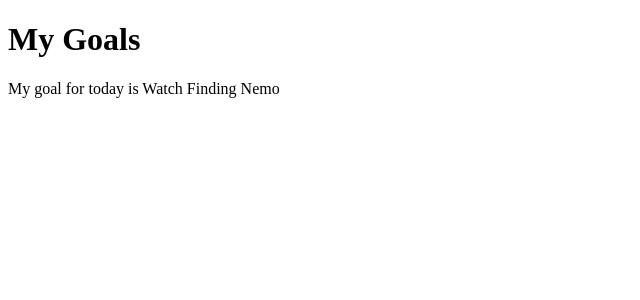
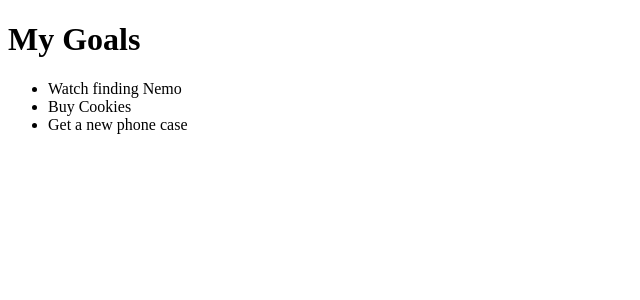
Before and after one commit to Edith-guru/Goals, an Angular app: page / in a window 1280 px wide. Shown: the top 300 px of the page, without its empty margins (0-640 px from the left). Built offline with nearby package versions, Linux system fonts and the light colour scheme.

Commit message:
directive loop for goals in app.component.ts

```diff
--- a/src/app/app.component.html
+++ b/src/app/app.component.html
@@ -1,5 +1,9 @@
 <div>
   <h1>My Goals</h1>
-  <p>My goal for today is {{ goal}}</p>
+ <ul>
+   <li *ngFor="let goal of goals">
+      {{goal}}
+   </li>
+ </ul>
   <!-- fetching the goal value from app.component.ts -->
 </div>
--- a/src/app/app.component.ts
+++ b/src/app/app.component.ts
@@ -6,5 +6,13 @@
   styleUrls: ['./app.component.css']
 })
 export class AppComponent {
-  goal = 'Watch Finding Nemo';
+  goals:string[];
+
+  constructor(){
+    this.goals = ['Watch finding Nemo', 'Buy Cookies', 'Get a new phone case']
+
+  }
+
 }
+/*created a new property goals and attributed it to an empty string array.
+Created a constructor function and given the empty goals array 3 string values so it is no longer empty*/
```
